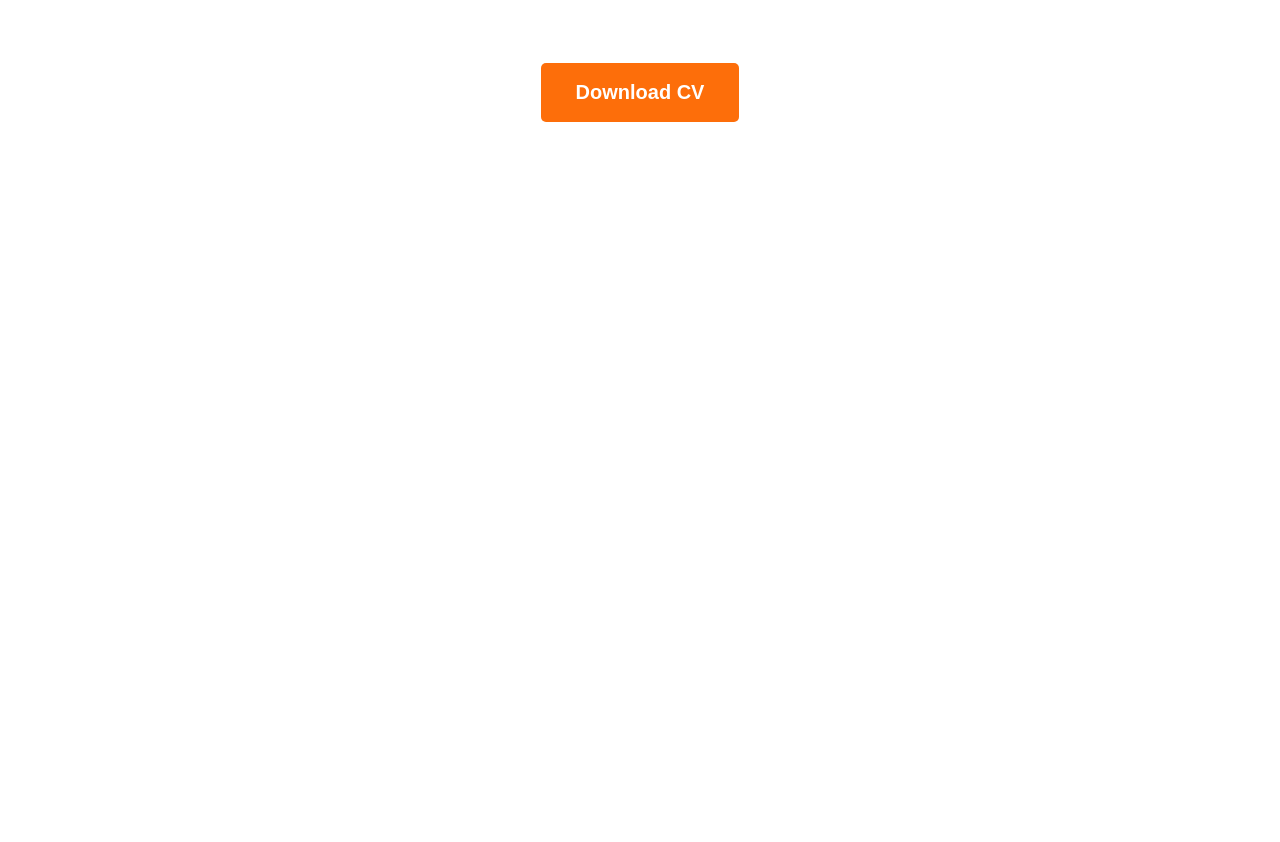
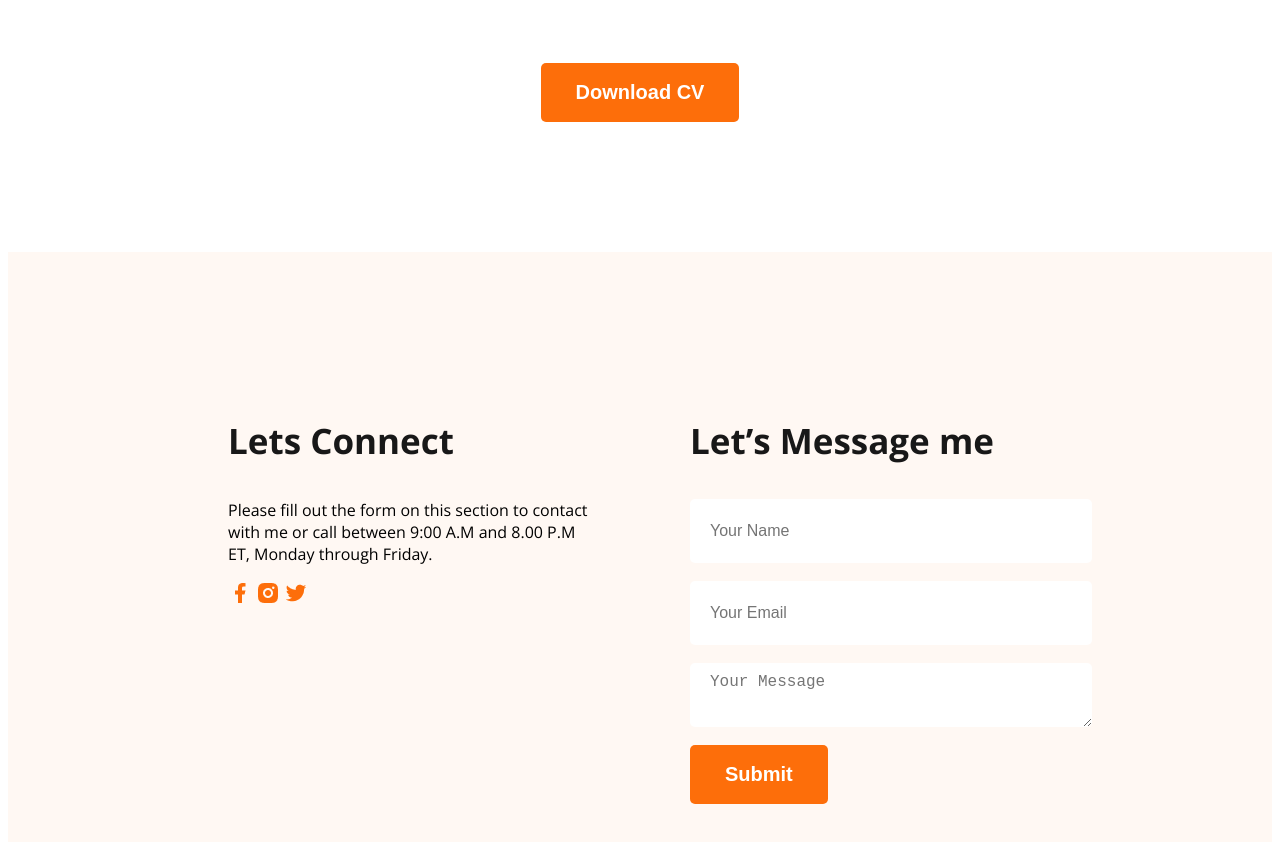
Before and after one commit to pritom604/web-dev-portfolio, a plain HTML site: page index.html in a window 1280 px wide. Shown: the part 2843-3685 px from the top of the page. Before the commit the page ends 3095 px from the top, so only its background shows below. Drawn offline with nearby package versions, Linux system fonts and the light colour scheme.

Commit message:
contact section done

```diff
--- a/index.html
+++ b/index.html
@@ -166,6 +166,27 @@
         </section>
 
     </main>
-    <footer></footer>
+    <footer class="secondary-bg">
+        <div class="footer-column">
+            <h3 class="section-title">Lets Connect</h3>
+            <p>Please fill out the form on this section to contact with me or call between 9:00 A.M and 8.00 P.M ET, Monday through Friday.</p>
+            <div>
+                <a href=""><img src="images/icons/facebook.png" alt=""></a>
+                <a href=""><img src="images/icons/insta.png" alt=""></a>
+                <a href=""><img src="images/icons/twitter.png" alt=""></a>
+            </div>
+        </div>
+        <div class="footer-column">
+            <h3 class="section-title">Let’s Message me</h3>
+
+            <form action="">
+                <input type="text" name="" id="" placeholder="Your Name">
+                <input type="email" name="" id="" placeholder="Your Email">
+                <textarea name="" id="" placeholder="Your Message"></textarea>
+                <input class="btn-primary" type="submit" value="Submit">
+
+            </form>
+        </div>
+    </footer>
 </body>
 </html>
--- a/styles/portfolio.css
+++ b/styles/portfolio.css
@@ -183,3 +183,26 @@ main section{
 .resume-download-cv{
     margin-top: 50px;
 }
+
+footer{
+    padding: 130px 220px;
+    display: flex;
+    gap: 100px;
+}
+
+.footer-column{
+    width: 50%;
+}
+
+ footer input[type='text'] , footer input[type = 'email'] , textarea{
+    height: 44px;
+    border-radius: 5px;
+    background-color: white;
+    color: #474747;
+    display: block;
+    width: 100%;
+    padding: 10px 20px;
+    margin-bottom: 18px;
+    border: none;
+    font-size: 16px;
+}
```
